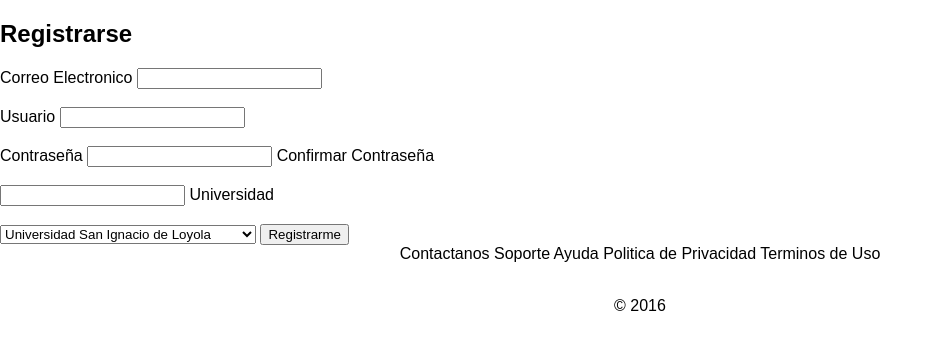
After one commit to darkraul03/RAULDIOS, a PHP site: page /registrarse.php in a window 1280 px wide. The commit adds this page. Shown: the top 350 px of the page, without its empty margins (0-943 px from the left). Run offline with PHP 8.4, Linux system fonts and the light colour scheme.

Commit message:
pizza!
no makies!

```diff
--- a/estilos/estilo.css
+++ b/estilos/estilo.css
@@ -7,8 +7,7 @@ body{
 	text-decoration: none;
 }
 #contenedor{
-	background-image: ('img/imagen1.png');
-	border: 2px solid red;
+	background-image: url('img/imagen1.png');
 }
 #titulo{
 	float:left;
@@ -19,3 +18,6 @@ body{
 	width:30%;
 	margin-right:70%;
 }
+footer{
+	text-align: center;
+}
--- a/inicio_sesion.php
+++ b/inicio_sesion.php
@@ -1,7 +1,8 @@
 <?php $fecha = date('Y')?>
 <!Doctype html>
 <html>
-<head>Inicio Sesion</title>
+<head>
+	<title>Inicio Sesion</title>
 	<link rel="stylesheet" href="estilos/estilo.css" />
 </head>
 <body>
@@ -13,6 +14,7 @@
 			<br/><br/>
 			<label> Contraseña </label>
 			<input type="password" name="password"/>
+			<br/><br/>
 			<input type="submit" value= "Iniciar Sesion"/>
 		</form>
 	</section>
--- /dev/null
+++ b/registrarse.php
@@ -0,0 +1,52 @@
+<?php $fecha = date('Y')?>
+<!Doctype html>
+<html>
+<head>
+	<title>Registrarse</title>
+	<link rel="stylesheet" href="estilos/estilo.css" />
+</head>
+<body>
+	<section>
+		<h1> Registrarse </h1>
+		<form>
+			<label>Correo Electronico</label>
+			<input type="text" name="correo"/>
+			<br/><br/>
+			<label> Usuario </label>
+			<input type="text" name="usuario"/>
+			<br/><br/>
+			<label> Contraseña </label>
+			<input type="password" name="contraseña"/>
+			<label> Confirmar Contraseña </label>
+			<br/><br/>
+			<input type="password" name="confirmar"/>
+			<label> Universidad </label>
+			<br/><br/>
+			<select name="universidad">
+				<option> Universidad San Ignacio de Loyola </option>
+				<option> Pontificie Universidad Catolica del Peru </option>
+				<option> Universidad de Lima </option>
+				<option> Universidad Pacifico </option>
+				<option> Universidad Cesar Vallejo</option>
+			</select>
+			<input type="submit" value= "Registrarme"/>
+		</form>
+	</section>
+	<footer>
+		<section>
+			<span>Contactanos</span>
+			<span>Soporte</span>
+			<span>Ayuda</span>
+			<span>Politica de Privacidad</span>
+			<span>Terminos de Uso</span>
+		</section>
+		<section>
+			<img src=""/>
+			<img src=""/>
+			<img src=""/>
+			<img src=""/>
+		</section>
+		<p>&copy; <? echo $fecha ?></p>
+	</footer>
+</body>
+</html>
```
Also changed, not shown: index.php (+11 -5 lines), img/fbook_little.jpg, img/linkdin_little_pag.jpg, img/twitter_little_pag.jpg, img/youtube_little_pag.jpg.
